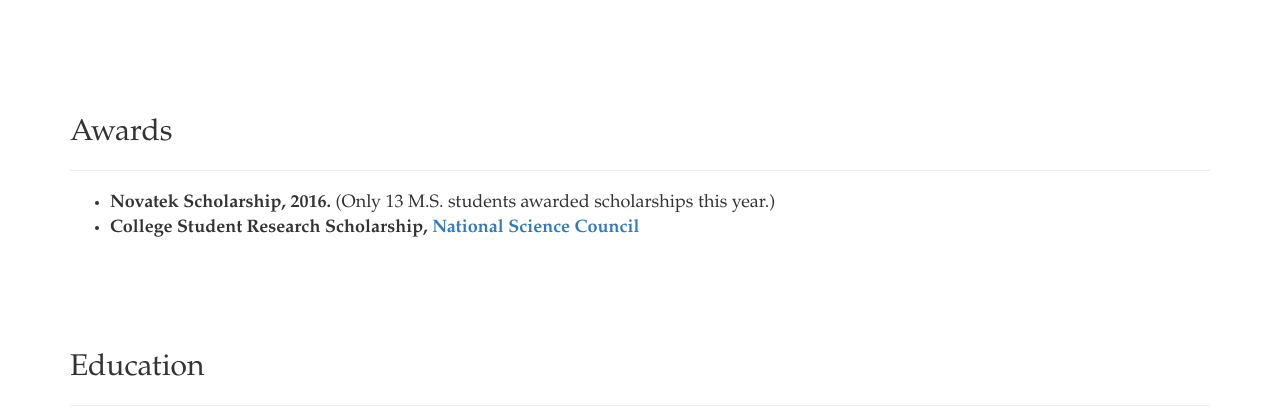
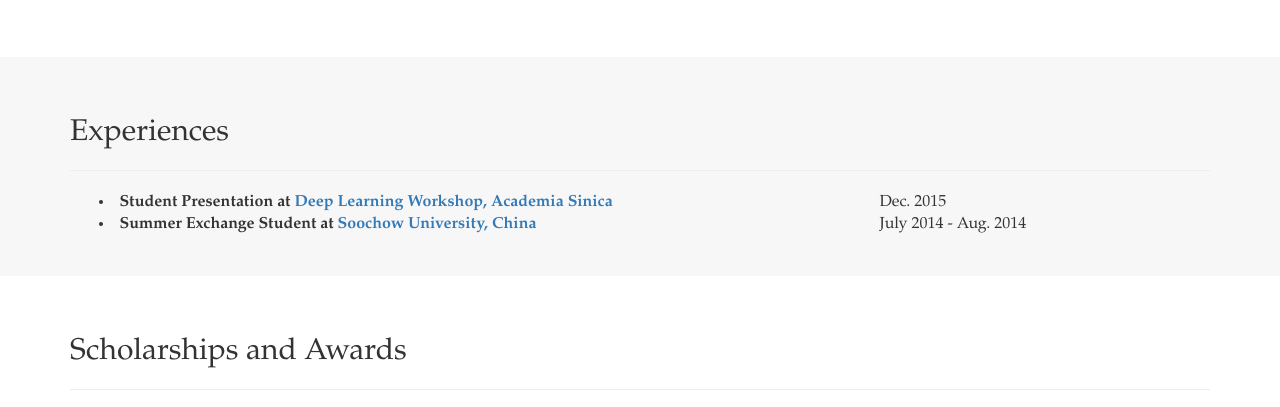
Before and after one commit to CR-Ko/chengshengchan.github.io, a plain HTML site: page index.html in a window 1280 px wide. Shown: the part 1456-1863 px from the top of the page. Drawn offline with nearby package versions, Linux system fonts and the light colour scheme.

Commit message:
Add Experiences

```diff
--- a/css/main.css
+++ b/css/main.css
@@ -263,6 +263,14 @@ hr {
     padding-bottom: 40px;
     font-family: Palatino Linotype, Helvetica Neue, Helvetica, Arial, sans-serif !important;
 }
+.experience-section {
+    height: auto;
+    font-size: 16px;
+    background: #f7f7f7;
+    padding-top: 40px;
+    padding-bottom: 40px;
+    font-family: Palatino Linotype, Helvetica Neue, Helvetica, Arial, sans-serif !important;
+}
 
 
 .publication-section {
--- a/index.html
+++ b/index.html
@@ -63,6 +63,7 @@
               <li><a class="page-scroll" href="#about">About</a></li>
               <li><a class="page-scroll" href="#news">News</a></li>
               <li><a class="page-scroll" href="#publication">Publications</a></li>
+              <li><a class="page-scroll" href="#experiences">Experiences</a></li>
               <li><a class="page-scroll" href="#awards">Awards</a></li>
               <!--<li><a class="page-scroll" href="#project">Projects</a></li>-->
               <li><a class="page-scroll" href="#education">Education</a></li>
@@ -181,11 +182,37 @@
     </section>
 
 
+    <section id="experiences" class="experience-section">
+      <div class="container">
+        <h2>Experiences</h2>
+        <hr>
+        <div class="spacer"></div>
+        <table style="width:100%">
+        <tr>
+        <td width="2.5%"></td>
+        <td width="68.5%" align="left">
+        <li><b>Student Presentation at <a href="http://www.iis.sinica.edu.tw/Workshop/dl2015/">Deep Learning Workshop, Academia Sinica</a></b></li></td>
+        <td width="30%" align="left">Dec. 2015</td>
+        </tr>
+        <tr>
+        <td width="2.5%"></td>
+        <td width="63.5%" align="left">
+        <li><b>Summer Exchange Student at <a href="http://www.suda.edu.cn/">Soochow University, China</a></b></li></td>
+        <td width="35%" align="left">July 2014 - Aug. 2014</td>
+        </tr>
+        </table>
+         </div>
+         </div>
+        </div>
+
+
+      </div> <!-- end of Education -->
+    </section>
 
 
     <section id="awards" class="awards-section">
       <div class="container">
-        <h2>Awards</h2>
+        <h2>Scholarships and Awards</h2>
         <hr>
         <div class="spacer"></div>
 
@@ -201,7 +228,7 @@
         </div>
 
 
-      </div> <!-- end of Education -->
+      </div> <!-- end of Awards -->
     </section>
 
 
```
Also changed, not shown: 1 other file. Lines whose indentation alone changed are shown as unchanged.
